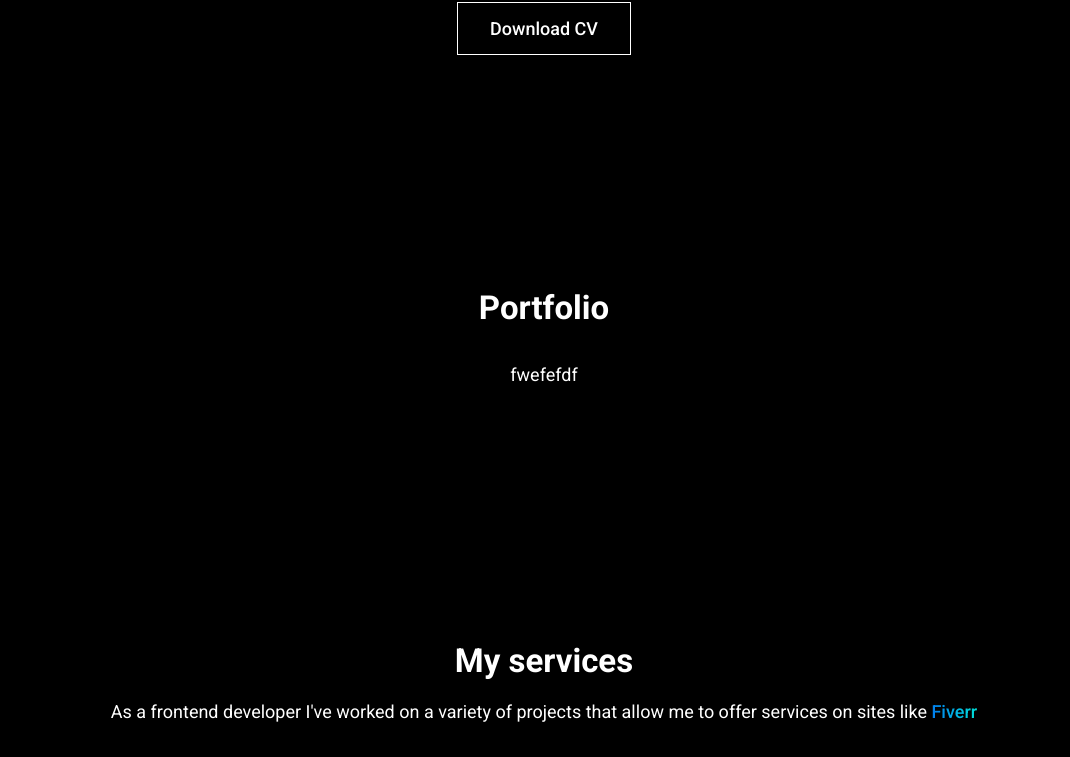
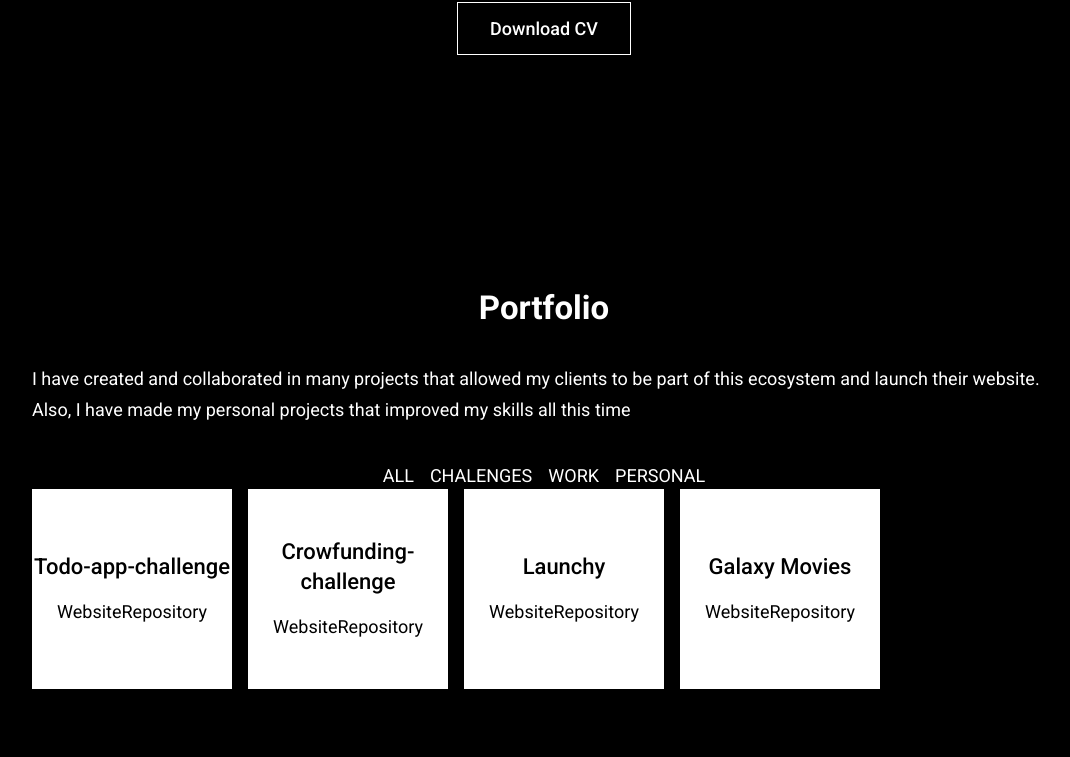
Before and after one commit to Eliman-C5/eli-castellano, a Next.js app: page / in a window 1280 px wide. Shown: the part 1371-2128 px from the top of the page, without its empty margins (96-1166 px from the left). Built offline with nearby package versions, Linux system fonts and the light colour scheme.

Commit message:
Se crea reducer y logica de la seccion de portfolio

```diff
--- a/src/components/atoms/Title/Title.tsx
+++ b/src/components/atoms/Title/Title.tsx
@@ -3,16 +3,17 @@ import {TitleProps} from '@/interfaces/app_interfaces'
 
 interface TitleAtom extends TitleProps {
   level: string,
+  id?: string
 }
 
-export const Title = ({level, title, styles = 'text-center'}: TitleAtom): JSX.Element => {
+export const Title = ({level, title, id, styles = 'text-center'}: TitleAtom): JSX.Element => {
 
   return (
     <>
-      {level === 'h1' && <h1 className={`title ${styles}`}>{title}</h1>}
-      {level === 'h2' && <h2 className={`title-h2  ${styles}`}>{title}</h2>}
-      {level === 'h3' && <h3 className={`title-h3 ${styles}`}>{title}</h3>}
-      {level === 'h4' && <h4 className={`title-h4 ${styles}`}>{title}</h4>}
+      {level === 'h1' && <h1 className={`title ${styles}`} id={id}>{title}</h1>}
+      {level === 'h2' && <h2 className={`title-h2  ${styles}`} id={id}>{title}</h2>}
+      {level === 'h3' && <h3 className={`title-h3 ${styles}`} id={id}>{title}</h3>}
+      {level === 'h4' && <h4 className={`title-h4 ${styles}`} id={id}>{title}</h4>}
     </>
   )
 
--- /dev/null
+++ b/src/components/molecules/PortfolioCategories/PortfolioCategories.tsx
@@ -0,0 +1,24 @@
+import { categories } from '@/data/texts'
+import {LanguageContext} from '@/context/LanguageProvider'
+import React, { useContext } from 'react'
+
+type Props = {
+  filterDispatch: React.Dispatch<any>
+}
+
+export const PortfolioCategories = ({filterDispatch}: Props) => {
+
+  const {isSpanishActive, setIsSpanishActive} = useContext(LanguageContext);
+
+  return (
+    <div className='flex gap-4 justify-center mt-4'>
+      {
+        categories.map(category => (
+          <span className="" key={category.id} onClick={() => filterDispatch({type: category.type})}>
+            {isSpanishActive ? category.name.esp : category.name.eng}
+          </span>
+        ))
+      }
+    </div>
+  )
+}
--- /dev/null
+++ b/src/components/molecules/PortfolioProjects/PortfolioProjects.tsx
@@ -0,0 +1,46 @@
+import React, { useContext } from 'react'
+import {LanguageContext} from '@/context/LanguageProvider'
+import { Title } from '@/components/atoms/Title/Title';
+import { Projects } from '@/interfaces/app_interfaces';
+
+type Props = {
+  filter: Projects[]
+}
+
+export const PortfolioProjects = ({filter}: Props) => {
+
+  const {isSpanishActive, setIsSpanishActive} = useContext(LanguageContext);
+
+  return (
+    <div className="flex flex-wrap gap-4">
+        {
+          filter.map(item => (item.active &&
+            (<div className="bg-white w-[200px] h-[200px] flex flex-col gap-4 justify-center items-center" key={item.id}>
+
+              <Title level='h4' title={item.name} styles='text-center text-black' />
+
+              <div className="">
+                <a
+                  href={item.link}
+                  target='_blank'
+                  rel='noreferrer'
+                  className='text-black'
+                >
+                  {isSpanishActive ? 'Sitio web' : 'Website'}
+                </a>
+                <a
+                  href={item.link}
+                  target='_blank'
+                  rel='noreferrer'
+                  className='text-black'
+                >
+                  {isSpanishActive ? 'repositorio' : 'Repository'}
+                </a>
+              </div>
+
+            </div>)
+          ))
+        }
+      </div>
+  )
+}
--- a/src/components/molecules/SectionTitle/SectionTitle.tsx
+++ b/src/components/molecules/SectionTitle/SectionTitle.tsx
@@ -3,18 +3,19 @@ import {Title} from '@/components/atoms/Title/Title'
 import {TitleProps} from '@/interfaces/app_interfaces'
 
 interface SectionTitleProps extends TitleProps {
-  text?: string
+  text?: string,
+  id?: string
 }
 
 /////Comenzar a usar bien las interfaces (Ver proyecto de curso de YT, repo de Midu y documentacion).
 //Usar interfaces dentro de interfaces ya que algunas props se repiten
 
-export const SectionTitle = ({ styles, title, text }: SectionTitleProps) => {
+export const SectionTitle = ({ styles, title, id, text }: SectionTitleProps) => {
   return (
     <div className={`${styles} flex flex-col items-center pt-[15%]`}>
-      <Title level='h2' title={title} styles='text-center mb-4' />
+      <Title level='h2' title={title} styles='text-center mb-4' id={id} />
       {
-        text && <p className='my-4' >{text}</p>
+        text && <p className='my-5' >{text}</p>
       }
     </div>
   )
--- a/src/components/organisms/ContactSection/ContactSection.tsx
+++ b/src/components/organisms/ContactSection/ContactSection.tsx
@@ -10,9 +10,9 @@ export const ContactSection = () => {
   const {isSpanishActive, setIsSpanishActive} = useContext(LanguageContext);
 
   return (
-    <div id='contact'>
+    <div>
 
-      <SectionTitle title={isSpanishActive ? 'Contacto' : 'Contact'} />
+      <SectionTitle title={isSpanishActive ? 'Contacto' : 'Contact'} id='contact' />
 
       {
         isSpanishActive ?
--- a/src/components/organisms/PortfolioSection/PortfolioSection.tsx
+++ b/src/components/organisms/PortfolioSection/PortfolioSection.tsx
@@ -1,14 +1,28 @@
-import React, { useContext } from 'react'
+import React, { useContext, useReducer } from 'react'
 import {SectionTitle} from '@/components/molecules/SectionTitle/SectionTitle'
 import {LanguageContext} from '@/context/LanguageProvider'
+import { portfolioText, projects } from '@/data/texts';
+import { PortfolioCategories } from '@/components/molecules/PortfolioCategories/PortfolioCategories';
+import { filterReducer, State } from '@/reducer/filterReducer';
+import { PortfolioProjects } from '@/components/molecules/PortfolioProjects/PortfolioProjects';
 
 export const PortfolioSection = () => {
 
+  const [filter, filterDispatch] = useReducer(filterReducer, projects as State)
   const {isSpanishActive, setIsSpanishActive} = useContext(LanguageContext);
 
   return (
-    <div>
-      <SectionTitle title={isSpanishActive ? 'Portafolio' : 'Portfolio'} text='fwefefdf' />
-    </div>
+    <>
+
+      <SectionTitle
+        title={isSpanishActive ? 'Portafolio' : 'Portfolio'}
+        text={isSpanishActive ? portfolioText.esp : portfolioText.eng}
+      />
+
+      <PortfolioCategories filterDispatch={filterDispatch} />
+
+      <PortfolioProjects filter={filter} />
+
+    </>
   )
 }
--- a/src/components/organisms/ServicesSection/ServicesSection.tsx
+++ b/src/components/organisms/ServicesSection/ServicesSection.tsx
@@ -17,8 +17,8 @@ export const ServicesSection = () => {
 
       {
         isSpanishActive ?
-        <p className='text-center'>Como frontend developer he trabajado en variedad de proyectos que me permiten ofrecer servicios en sitios como <a href="https://www.fiverr.com/eliman05_" target='_blank' rel='noreferrer' className='gradient-text font-medium'>Fiverr</a></p> :
-        <p className='text-center'>As a frontend developer I&apos;ve worked on a variety of projects that allow me to offer services on sites like <a href="https://www.fiverr.com/eliman05_" target='_blank' rel='noreferrer' className='gradient-text font-medium'>Fiverr</a></p>
+        <p className='text-center mt-5'>Como frontend developer he trabajado en variedad de proyectos que me permiten ofrecer servicios en sitios como <a href="https://www.fiverr.com/eliman05_" target='_blank' rel='noreferrer' className='gradient-text font-medium'>Fiverr</a></p> :
+        <p className='text-center mt-5'>As a frontend developer I&apos;ve worked on a variety of projects that allow me to offer services on sites like <a href="https://www.fiverr.com/eliman05_" target='_blank' rel='noreferrer' className='gradient-text font-medium'>Fiverr</a></p>
       }
 
       <div className="flex flex-col md:flex-row gap-4 justify-center mt-8">
--- a/src/data/texts.ts
+++ b/src/data/texts.ts
@@ -1,3 +1,5 @@
+import { Categories } from "@/interfaces/app_interfaces"
+
 //Add spanish and english texts
 export const presentation = {
   esp: `Soy Eli Castellano`,
@@ -167,3 +169,83 @@ export const socialMedia = [
     name: 'HackerRank'
   },
 ]
+
+export const portfolioText = {
+  eng: 'I have created and collaborated in many projects that allowed my clients to be part of this ecosystem and launch their website. Also, I have made my personal projects that improved my skills all this time',
+  esp: 'He creado y colaborado en muchos proyectos que permitieron a mis clientes ser parte de este ecosistema y lanzar su sitio web. Además, he realizado mis proyectos personales que mejoraron mis habilidades todo este tiempo.'
+}
+
+export const projects = [
+  {
+    id: 1,
+    name: 'Todo-app-challenge',
+    link: 'https://todo-app-challenge-lilac.vercel.app/',
+    repository: 'https://github.com/Eliman-C5/todo-app-challenge',
+    img: '',
+    category: 'CHALLENGES',
+    active: true
+  },
+  {
+    id: 2,
+    name: 'Crowfunding-challenge',
+    link: 'https://eliman-c5.github.io/crowdfunding-challenge/',
+    repository: 'https://github.com/Eliman-C5/crowdfunding-challenge',
+    img: '',
+    category: 'CHALLENGES',
+    active: true,
+  },
+  {
+    id: 3,
+    name: 'Launchy',
+    link: 'https://launchy.me/',
+    repository: 'https://github.com/Eliman-C5/launchy.me',
+    img: '',
+    category: 'WORK',
+    active: true
+  },
+  {
+    id: 4,
+    name: 'Galaxy Movies',
+    link: 'https://eliman-c5.github.io/galaxy-movies/',
+    repository: 'https://github.com/Eliman-C5/galaxy-movies',
+    img: '',
+    category: 'PERSONAL',
+    active: true
+  },
+
+]
+
+export const categories = [
+  {
+    id: 1,
+    name: {
+      eng: 'ALL',
+      esp: 'TODOS'
+    },
+    type: 'ALL'
+  },
+  {
+    id: 2,
+    name: {
+      eng: 'CHALENGES',
+      esp: 'RETOS'
+    },
+    type: 'CHALLENGES'
+  },
+  {
+    id: 3,
+    name: {
+      eng: 'WORK',
+      esp: 'TRABAJO'
+    },
+    type: 'WORK'
+  },
+  {
+    id: 4,
+    name: {
+      eng: 'PERSONAL',
+      esp: 'PERSONAL'
+    },
+    type: 'PERSONAL'
+  },
+]
--- a/src/interfaces/app_interfaces.ts
+++ b/src/interfaces/app_interfaces.ts
@@ -13,3 +13,22 @@ export interface TranslateMode {
 export interface ContainerProp {
   children: ReactNode
 }
+
+export type Categories = {
+  id: number,
+  name: {
+    eng: string,
+    esp: string
+  },
+  type: 'ALL' | 'WORK' | 'CHALLENGES' | 'PERSONAL'
+}
+
+export type Projects = {
+  id: number,
+  name: string,
+  link: string,
+  repository: string,
+  img: string,
+  category: 'ALL' | 'WORK' | 'CHALLENGES' | 'PERSONAL',
+  active: boolean
+}
--- /dev/null
+++ b/src/reducer/filterReducer.ts
@@ -0,0 +1,27 @@
+import { Projects } from './../interfaces/app_interfaces';
+
+export type State = Projects[];
+
+type Action = {type: 'ALL' | 'WORK' | 'CHALLENGES' | 'PERSONAL'}
+
+export const filterReducer = (state: State, action: Action): State => {
+
+    switch (action.type) {
+
+      case 'ALL':
+        return state.map(item => ({...item, active: true}))
+
+      case 'CHALLENGES':
+        return state.map(item => item.category === 'CHALLENGES' ? {...item, active: true} : {...item, active: false})
+
+      case 'WORK':
+        return state.map(item => item.category === 'WORK' ? {...item, active: true} : {...item, active: false})
+
+      case 'PERSONAL':
+        return state.map(item => item.category === 'PERSONAL' ? {...item, active: true} : {...item, active: false})
+
+      default:
+        return state
+    }
+
+}
```
